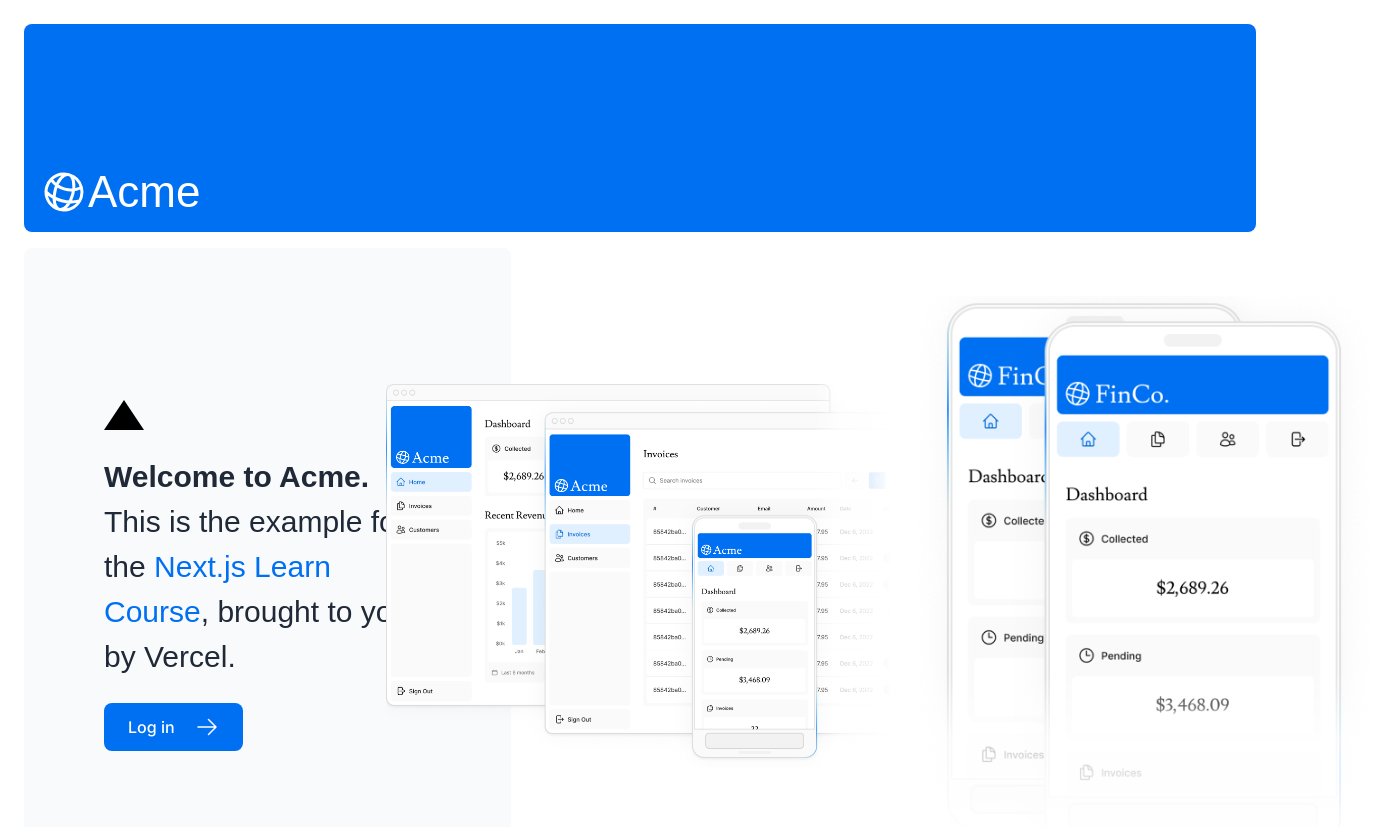
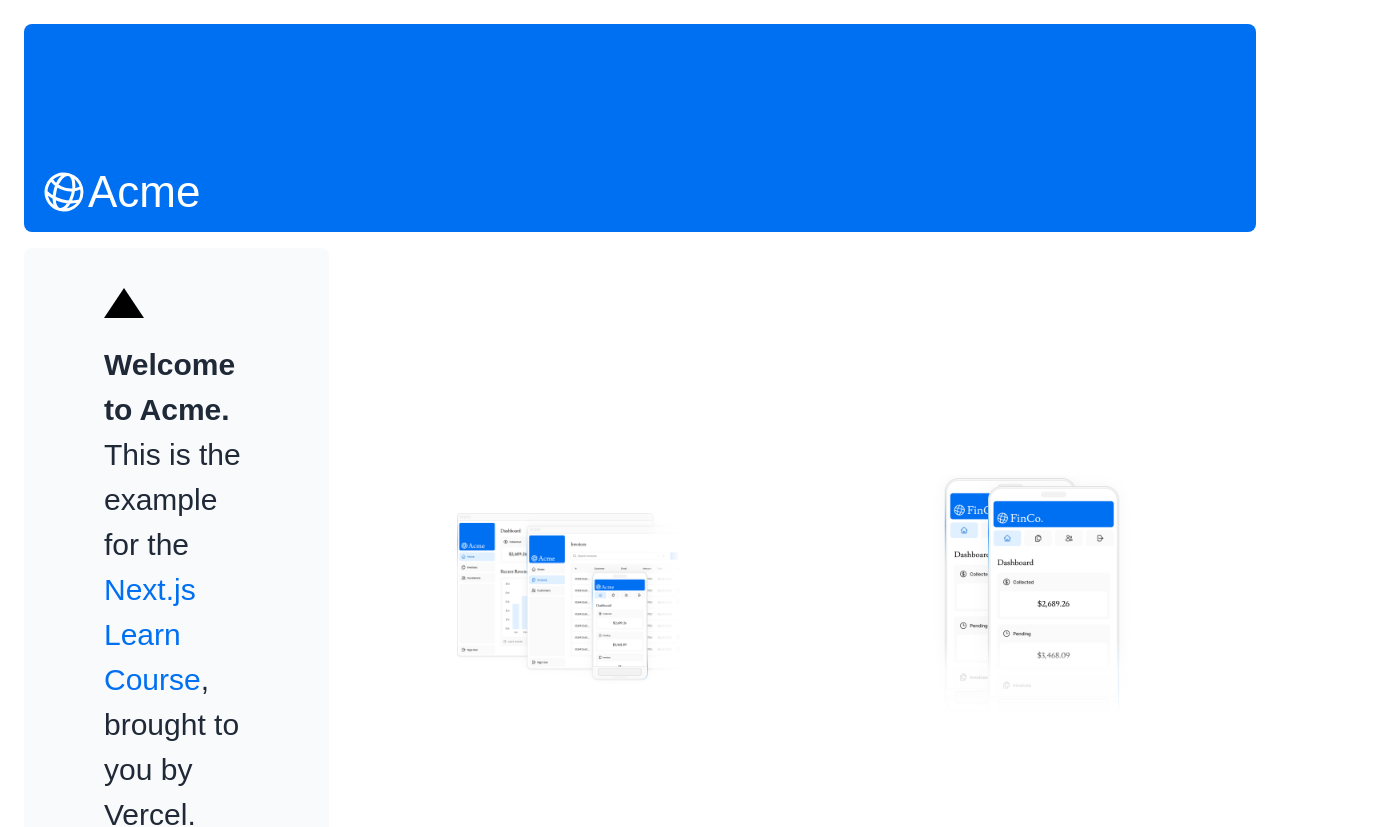
Before and after one commit to eddyc0de/nextjs-dashboard, a Next.js app: page / in a window 1280 px wide. Shown: the top 827 px of the page, 1397 px wide, since content can reach past the window. Built offline with nearby package versions, Linux system fonts and the light colour scheme; a web font is replaced by a local one.

Commit message:
Seed database

```diff
--- a/app/page.tsx
+++ b/app/page.tsx
@@ -39,6 +39,9 @@
             className="hidden md:block"
             alt="Screenshots of the dashboard project showing desktop version"
           />
+        </div>
+        <div className="flex items-center justify-center p-6 md:w-3/5 md:px-28 md:py-12">
+          {/* Add Hero Images Here */}
           <Image
             src="/hero-mobile.png"
             width={560}
--- a/package.json
+++ b/package.json
@@ -5,13 +5,14 @@
     "dev": "next dev",
     "prettier": "prettier --write --ignore-unknown .",
     "prettier:check": "prettier --check --ignore-unknown .",
+    "seed": "node -r dotenv/config ./scripts/seed.js",
     "start": "next start"
   },
   "dependencies": {
     "@heroicons/react": "^2.0.18",
     "@tailwindcss/forms": "^0.5.7",
     "@types/node": "20.5.7",
-    "@vercel/postgres": "^0.5.0",
+    "@vercel/postgres": "^0.5.1",
     "autoprefixer": "10.4.15",
     "bcrypt": "^5.1.1",
     "clsx": "^2.0.0",
```
Also changed, not shown: 2 other files (tests, documents, lock files or other folders).
